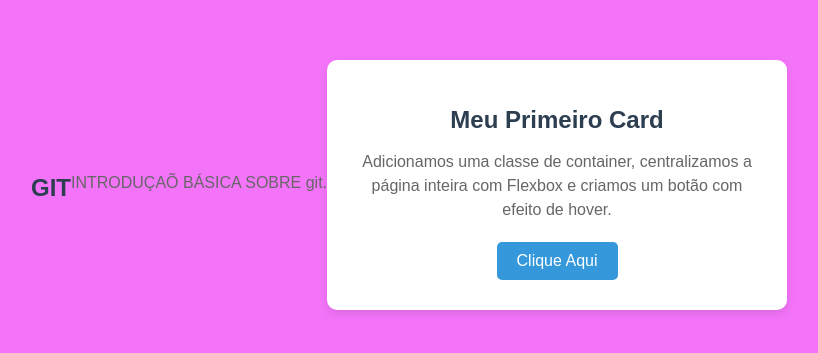
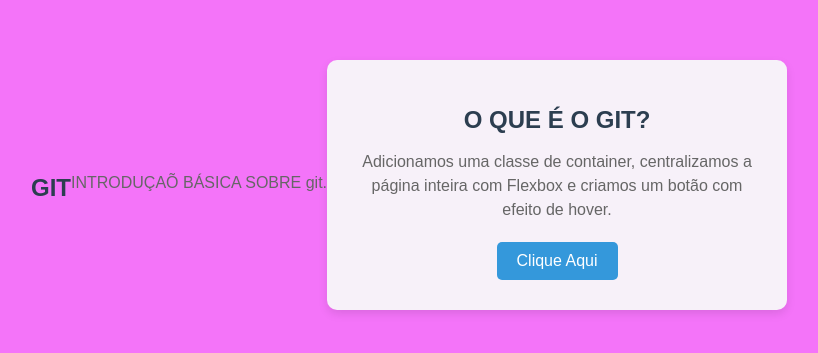
Before and after one commit to samuelmarotta166-ai/git-treino2, a plain HTML site: page index.html in a window 1280 px wide. Shown: the part 215-568 px from the top of the page, without its empty margins (231-1049 px from the left). Drawn offline with Linux system fonts and the light colour scheme.

Commit message:
teste de stash e alteração da cor do card(style e html) e mudança do horario no README

```diff
--- a/index.html
+++ b/index.html
@@ -18,7 +18,7 @@
 <body>
 
     <div class="card">
-        <h1>Meu Primeiro Card</h1>
+        <h1>O QUE É O GIT?</h1>
         <p>Adicionamos uma classe de container, centralizamos a página inteira com Flexbox e criamos um botão com efeito de hover.</p>
         <button class="btn">Clique Aqui</button>
     </div>
--- a/style.css
+++ b/style.css
@@ -10,7 +10,7 @@
             margin: 0;
         }
         .card {
-            background-color: #ffffff;
+            background-color: #f7f1f9;
             padding: 30px;
             border-radius: 10px;
             box-shadow: 0 4px 10px rgba(0, 0, 0, 0.1);
```
Also changed, not shown: 1 other file.
